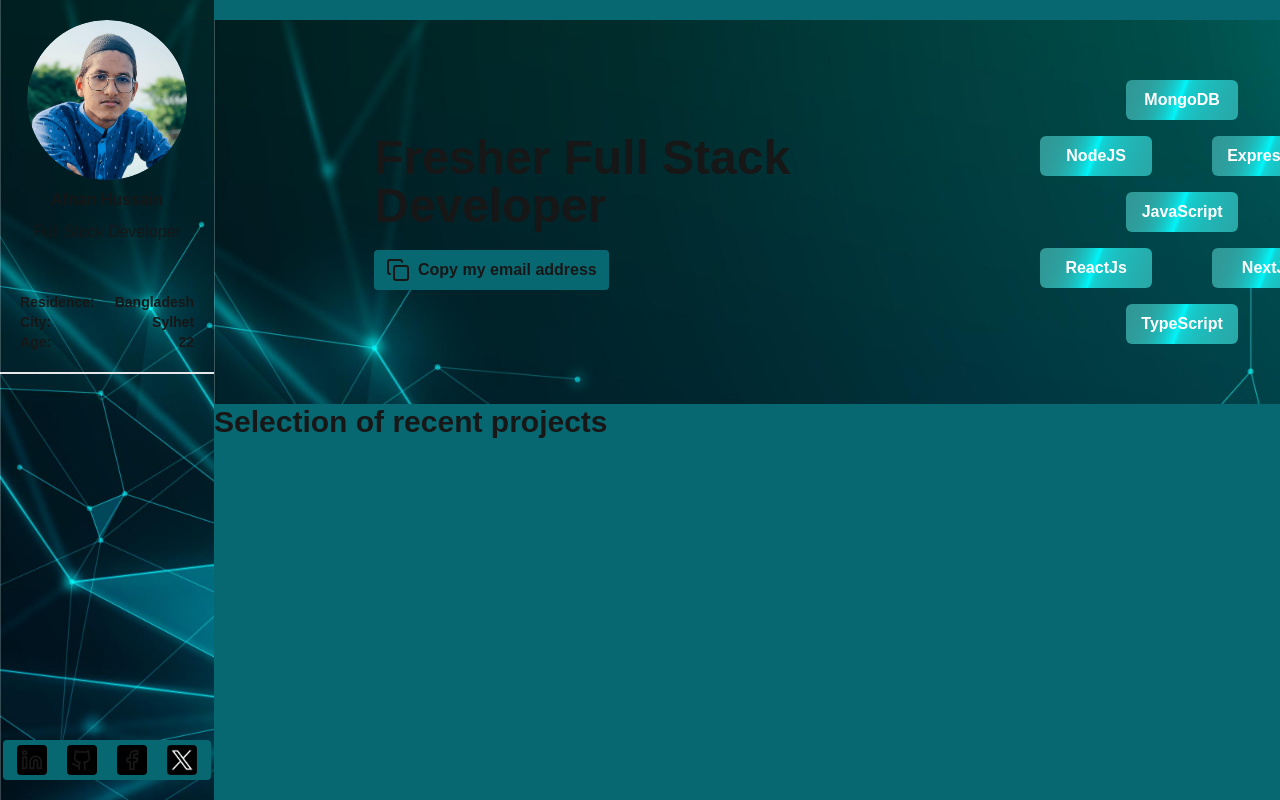
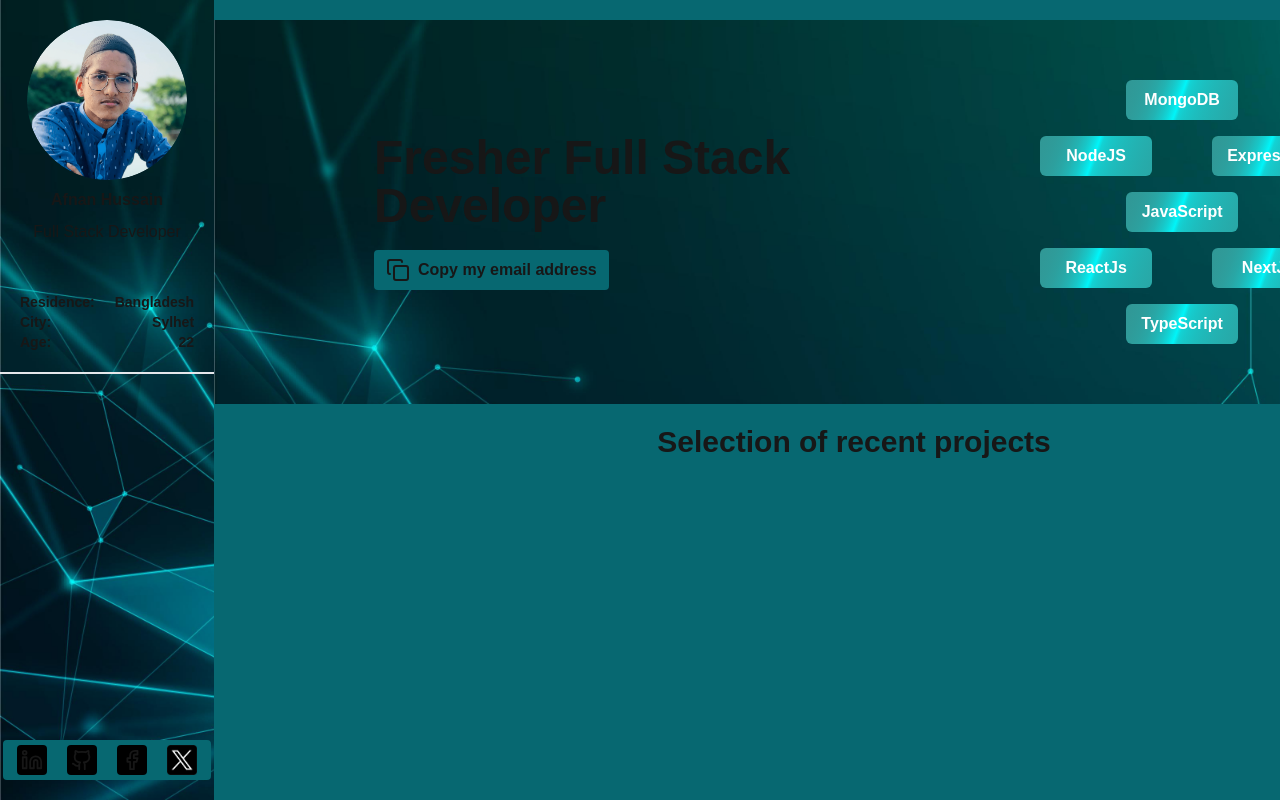
Before and after one commit to afnanhussain2002/my-portfolio, a Next.js app: page / in a window 1280 px wide. Shown: the top 800 px of the page. Built offline with nearby package versions, Linux system fonts and the light colour scheme.

Commit message:
add some margin and center the text

```diff
--- a/components/Projects.tsx
+++ b/components/Projects.tsx
@@ -2,7 +2,7 @@ import React from 'react'
 
 const Projects = () => {
   return (
-    <div>
+    <div className='mt-5 text-center'>
         <h3 className='text-3xl font-bold'>Selection of recent projects</h3>
     </div>
   )
```
